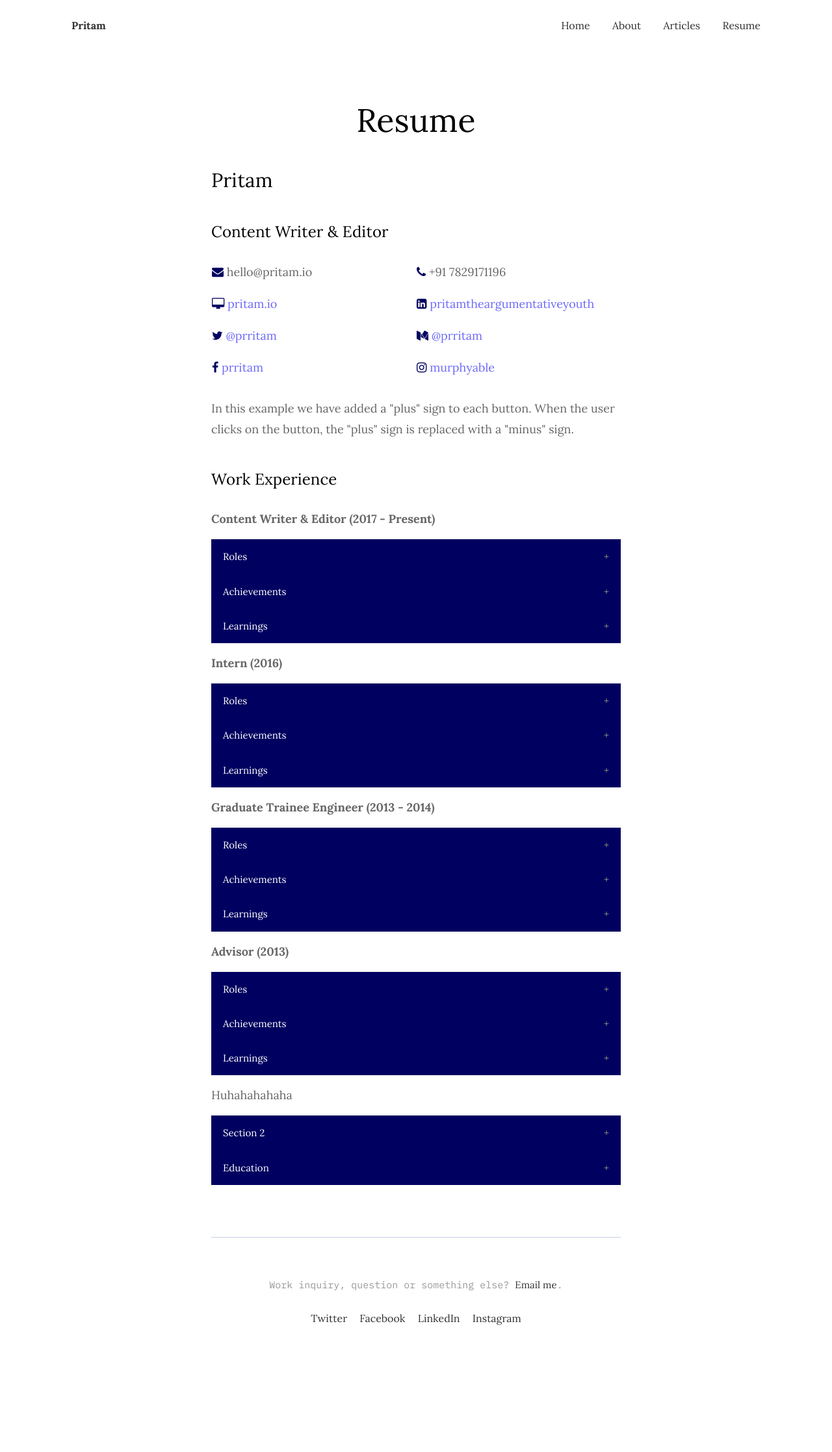
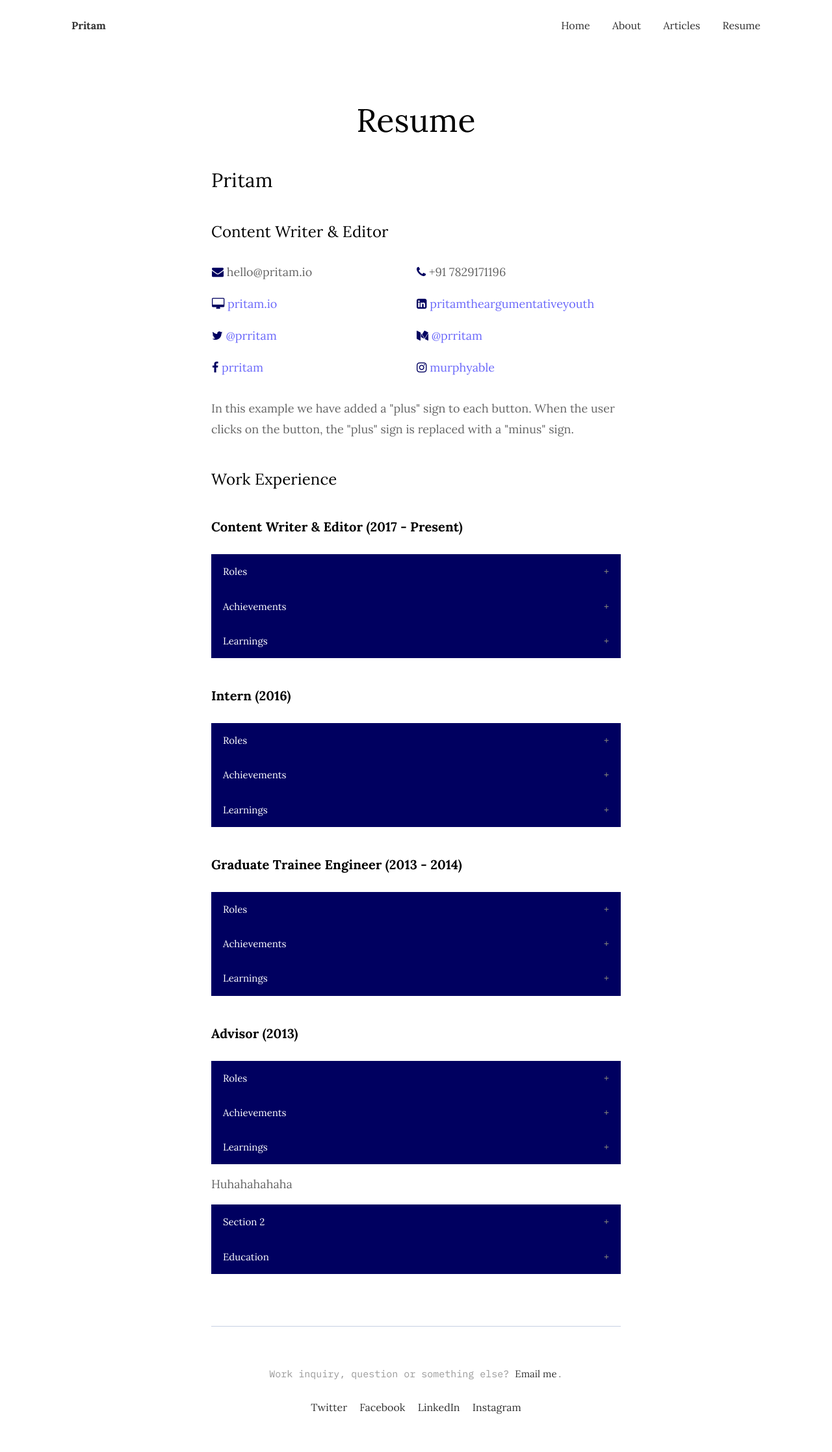
Before and after one commit to argumentativeyouth/pritams-portfolio, a Jekyll site: the page built from _pages/resume.md, in a window 1280 px wide. Shown: the whole page at 65% size. Built offline with Jekyll 4.4.1, drawn with Linux system fonts in a browser that asks for light colours; before the commit the page ends 2098 px from its top, so only the background shows below that.

```diff
--- a/_pages/resume.md
+++ b/_pages/resume.md
@@ -73,7 +73,7 @@ image:
 
 <p>In this example we have added a "plus" sign to each button. When the user clicks on the button, the "plus" sign is replaced with a "minus" sign.</p>
 <h3>Work Experience</h3>
-<p><strong>Content Writer & Editor (2017 - Present)</strong></p>
+<h4><strong>Content Writer & Editor (2017 - Present)</strong></h4>
 <button class="accordion">Roles</button>
 <div class="panel">
   <p>Lorem ipsum dolor sit amet, consectetur adipisicing elit, sed do eiusmod tempor incididunt ut labore et dolore magna aliqua. Ut enim ad minim veniam, quis nostrud exercitation ullamco laboris nisi ut aliquip ex ea commodo consequat.</p>
@@ -87,7 +87,7 @@ image:
   <p>Lorem ipsum dolor sit amet, consectetur adipisicing elit, sed do eiusmod tempor incididunt ut labore et dolore magna aliqua. Ut enim ad minim veniam, quis nostrud exercitation ullamco laboris nisi ut aliquip ex ea commodo consequat.</p>
 </div>
 <p> </p>
-<p><strong>Intern (2016)</strong></p>
+<h4><strong>Intern (2016)</strong></h4>
 <button class="accordion">Roles</button>
 <div class="panel">
   <p>Lorem ipsum dolor sit amet, consectetur adipisicing elit, sed do eiusmod tempor incididunt ut labore et dolore magna aliqua. Ut enim ad minim veniam, quis nostrud exercitation ullamco laboris nisi ut aliquip ex ea commodo consequat.</p>
@@ -101,7 +101,7 @@ image:
   <p>Lorem ipsum dolor sit amet, consectetur adipisicing elit, sed do eiusmod tempor incididunt ut labore et dolore magna aliqua. Ut enim ad minim veniam, quis nostrud exercitation ullamco laboris nisi ut aliquip ex ea commodo consequat.</p>
 </div>
 <p> </p>
-<p><strong>Graduate Trainee Engineer (2013 - 2014)</strong></p>
+<h4><strong>Graduate Trainee Engineer (2013 - 2014)</strong></h4>
 <button class="accordion">Roles</button>
 <div class="panel">
   <p>Lorem ipsum dolor sit amet, consectetur adipisicing elit, sed do eiusmod tempor incididunt ut labore et dolore magna aliqua. Ut enim ad minim veniam, quis nostrud exercitation ullamco laboris nisi ut aliquip ex ea commodo consequat.</p>
@@ -115,7 +115,7 @@ image:
   <p>Lorem ipsum dolor sit amet, consectetur adipisicing elit, sed do eiusmod tempor incididunt ut labore et dolore magna aliqua. Ut enim ad minim veniam, quis nostrud exercitation ullamco laboris nisi ut aliquip ex ea commodo consequat.</p>
 </div>
 <p> </p>
-<p><strong>Advisor (2013)</strong></p>
+<h4><strong>Advisor (2013)</strong></h4>
 <button class="accordion">Roles</button>
 <div class="panel">
   <p>Lorem ipsum dolor sit amet, consectetur adipisicing elit, sed do eiusmod tempor incididunt ut labore et dolore magna aliqua. Ut enim ad minim veniam, quis nostrud exercitation ullamco laboris nisi ut aliquip ex ea commodo consequat.</p>
```
